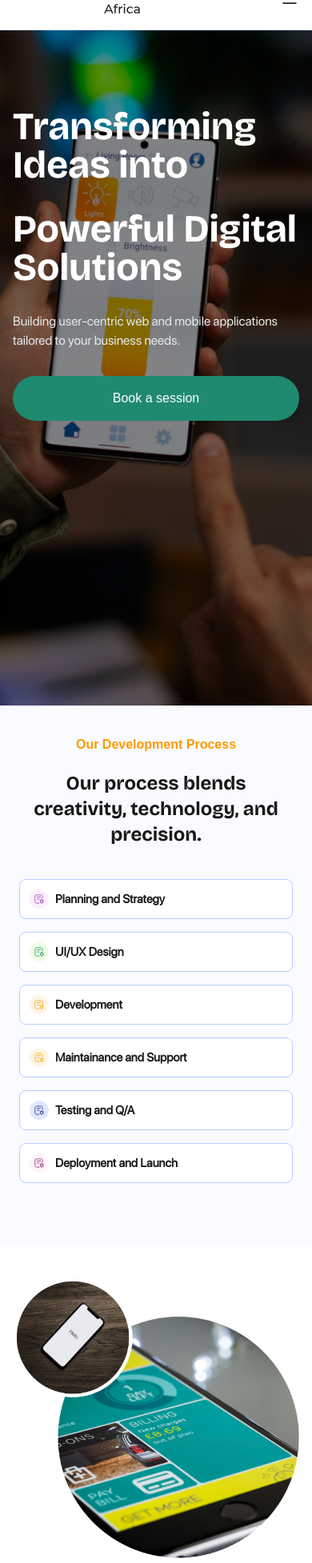
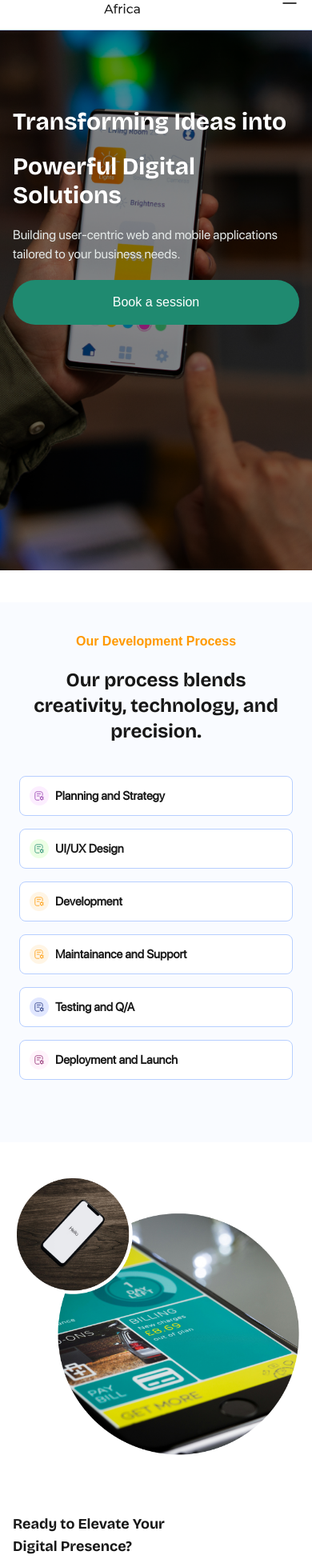
Before and after one commit to ajeigbepaul/MergedTechwave, a Next.js app: page /ourservices/productdevelopement in a window 390 px wide. Shown: the part 43-1997 px from the top of the page at 80% size. Built offline with nearby package versions, Linux system fonts and the light colour scheme.

Commit message:
more updates on responsiveness

```diff
--- a/app/(home)/ourservices/dataanalytics/page.tsx
+++ b/app/(home)/ourservices/dataanalytics/page.tsx
@@ -58,7 +58,7 @@ const page = () => {
           <div className="w-full h-full flex items-center justify-center">
             <div className="flex flex-col space-y-4 md:w-[80%] w-full">
               <div className="flex flex-col space-y-6 mb-6">
-                <h1 className="text-3xl text-black md:w-[70%] w-full font-bold text-left font-grotesque">
+                <h1 className="md:text-3xl text-2xl text-black md:w-[70%] w-full font-bold text-left font-grotesque">
                   Transforming insights into actions
                 </h1>
                 <p className="text-subtext font-sfprodisplay text-md text-left w-[90%]">
--- a/app/(home)/ourservices/pitchdevelopment/page.tsx
+++ b/app/(home)/ourservices/pitchdevelopment/page.tsx
@@ -110,9 +110,9 @@ const Pitch = () => {
           </div>
         </div>
       </div>
-      <div className="w-full lg:h-[h-50vh] md:h-[60vh] h-auto bg-[#F9FBFF] lg:px-24 md:px-4 px-4  flex flex-col items-center justify-center lg:mt-20 md:mt-10 mt-52">
+      <div className="w-full lg:h-[h-50vh] md:h-[60vh] h-auto bg-[#F9FBFF] lg:px-24 md:px-4 px-4  flex flex-col items-center justify-center lg:mt-20 md:mt-10 mt-56">
         <div className="md:w-fit w-full ">
-          <h2 className="text-black md:text-2xl text-lg  font-bold font-grotesque text-center">
+          <h2 className="text-black md:text-2xl text-lg  text-left font-bold font-grotesque md:text-center">
             What we offer under pitch development
           </h2>
           <div className="w-24 h-10 relative">
@@ -122,7 +122,7 @@ const Pitch = () => {
               alt="aboutus"
               width={32}
               height={32}
-              className={`object-contain absolute -top-1 md:left-[0%] left-[20%]`}
+              className={`object-contain absolute -top-1 md:left-[0%] left-[7%]`}
             />
           </div>
         </div>
--- a/app/(home)/ourservices/productdevelopement/page.tsx
+++ b/app/(home)/ourservices/productdevelopement/page.tsx
@@ -7,7 +7,7 @@ import React from "react";
 const ProductDev = () => {
   return (
     <section className="w-full min-h-screen relative  -mt-8">
-      <div className="w-full lg:h-[90vh] md:h-[70vh] h-screen mt-8">
+      <div className="w-full lg:h-[90vh] md:h-[70vh] h-[80vh] mt-8">
           <Image
             src={"/productdevelopment.png"}
             alt="bannerimg"
@@ -17,11 +17,11 @@ const ProductDev = () => {
           />
 
         <div className="absolute md:w-[70%] w-full md:top-[10%] top-32 md:px-24 px-4">
-          <div className="flex flex-col space-y-8 mb-6">
-            <h1 className="md:text-5xl text-5xl text-white font-bold text-left font-grotesque">
+          <div className="flex flex-col md:space-y-8 space-y-5 mb-0">
+            <h1 className="md:text-5xl text-3xl text-white font-bold text-left font-grotesque">
               Transforming Ideas into
             </h1>
-            <h1 className="md:text-5xl text-5xl text-white font-bold text-left font-grotesque">
+            <h1 className="md:text-5xl text-3xl text-white font-bold text-left font-grotesque">
               Powerful Digital Solutions
             </h1>
             <p className="text-whitetext text-md text-left font-sfprodisplay">
@@ -34,7 +34,7 @@ const ProductDev = () => {
           </div>
         </div>
       </div>
-      <div className="w-full  lg:h-[70vh] md:h-[60vh] h-[80vh] bg-[#F9FBFF] flex items-center justify-center mt-0  md:mt-0 lg:mt-0 lg:py-14 py-24 md:pt-0 px-4">
+      <div className="w-full  lg:h-[70vh] md:h-[60vh] h-[80vh] bg-[#F9FBFF] flex items-center justify-center  md:mt-0 lg:mt-0 mt-10 lg:py-14 py-24 md:pt-0 px-4">
         <div className="w-full max-w-3xl mx-auto -mt-10">
           <Heading
             noborder
@@ -77,7 +77,7 @@ const ProductDev = () => {
           <div className="w-full h-full flex items-start md:mt-24 mt-10 justify-center">
             <div className="flex flex-col space-y-4 w-[100%]">
               <div className="flex flex-col space-y-6 mb-6">
-                <h1 className="text-2xl text-black font-bold text-left font-grotesque w-[60%]">
+                <h1 className="md:text-2xl text-lg text-black font-bold text-left font-grotesque w-[60%]">
                   Ready to Elevate Your Digital Presence?
                 </h1>
                 <p className="text-[16px] text-subtext font-sfprodisplay text-left w-full">
@@ -86,7 +86,7 @@ const ProductDev = () => {
               </div>
               <Button
                 name="Book a session"
-                buttonClass="p-3 w-40 bg-brandcolor text-white"
+                buttonClass="p-3 md:w-40 w-full bg-brandcolor text-white"
               />
             </div>
           </div>
--- a/app/(home)/ourservices/productmanagement/page.tsx
+++ b/app/(home)/ourservices/productmanagement/page.tsx
@@ -55,7 +55,7 @@ const ProductManagement = () => {
           </p>
           <Button
             name="Book a session"
-            buttonClass="p-3 w-40 mt-4 bg-[#02775C] text-white"
+            buttonClass="p-3 md:w-40 w-full mt-4 bg-[#02775C] text-white"
           />
         </div>
       </div>
--- a/app/(home)/ourservices/productresearch/page.tsx
+++ b/app/(home)/ourservices/productresearch/page.tsx
@@ -7,7 +7,7 @@ import React from "react";
 const ProductResearch = () => {
   return (
     <section className="w-full min-h-screen max-w-6xl mx-auto flex flex-col md:mt-4 mt-10">
-      <div className="md:p-14 p-2 px-4 w-full lg:h-auto md:h-[50vh] h-[60vh]">
+      <div className="md:p-14 p-2 px-4 w-full lg:h-auto md:h-[50vh] h-[70vh]">
         <div className="w-full flex items-center space-x-2 md:mt-10 mt-2 mb-5 md:mb-0">
           <h2 className="text-black font-semibold text-lg font-sfprodisplay">RESEARCH</h2>
           <div className="w-4 h-4 bg-gold rounded-full" />
@@ -29,10 +29,10 @@ const ProductResearch = () => {
             </div>
           </div>
           <div className="md:w-[80%] w-full flex flex-col mt-4 space-y-5 mb-10">
-            <h1 className="text-5xl font-bold md:w-[54%] w-[100%] font-grotesque">
+            <h1 className="md:text-5xl text-4xl font-bold md:w-[54%] w-[100%] font-grotesque">
               Product Research{" "}
             </h1>
-            <h1 className="text-5xl font-bold w-fit font-grotesque">
+            <h1 className="md:text-5xl text-4xl font-bold w-fit font-grotesque">
               and<span className="bg-brandcolor px-2 text-white">Design</span>
             </h1>
           </div>
@@ -51,7 +51,7 @@ const ProductResearch = () => {
         </div>
         <Button
           name="Book a session"
-          buttonClass="w-36 p-3 bg-black text-white mt-10"
+          buttonClass="md:w-36 w-full md:p-3 p-4 bg-black text-white mt-10"
         />
       </div>
       <div className="w-full lg:auto md:h-[35vh] h-auto pb-10 md:px-12 px-4">
@@ -69,9 +69,9 @@ const ProductResearch = () => {
       </div>
       <div className="w-full md:auto h-auto pb-10 md:px-12 px-4 lg:mt-52 md:mt-20">
         <div className="grid lg:grid-cols-2 grid-cols-1 gap-4">
-          <div className="flex flex-col space-y-4 mb-8 md:mb-0">
+          <div className="flex flex-col space-y-4 mb-8 md:mb-0 ">
             <h1 className="text-lg text-brandcolor">Our Services</h1>
-            <h1 className="md:w-[75%] w-full text-black text-3xl font-bold font-grotesque">
+            <h1 className="md:w-[75%] w-full text-black md:text-3xl text-2xl font-bold font-grotesque">
               Comprehensive Product Development at Techwave
             </h1>
             <p className="md:w-[80%] w-full text-subtext font-sfprodisplay text-[16px] mt-10  ">
@@ -83,7 +83,7 @@ const ProductResearch = () => {
             </p>
             <Button
               name="Book a session"
-              buttonClass="p-3 w-60 bg-black text-white mt-20 "
+              buttonClass="md:p-3 p-4 md:w-60 w-full bg-black text-white mt-20 "
             />
           </div>
           <div className="w-full">
--- a/components/Card.tsx
+++ b/components/Card.tsx
@@ -36,7 +36,7 @@ const Card = ({
       <div className=" w-full">
         <div
           className={`rounded-full bg-white flex items-center justify-center ${
-            isborder ? isborder : "w-8 h-8"
+            isborder ? isborder : "md:w-8 md:h-8 h-12 w-12"
           } `}
         >
           <Image
@@ -44,7 +44,7 @@ const Card = ({
             alt="cardicon"
             width={8}
             height={8}
-            className={`w-6 h-6 rounded-full object-cover `}
+            className={`md:w-6 md:h-6 w-10 h-10 rounded-full object-cover `}
           />
         </div>
       </div>
```
